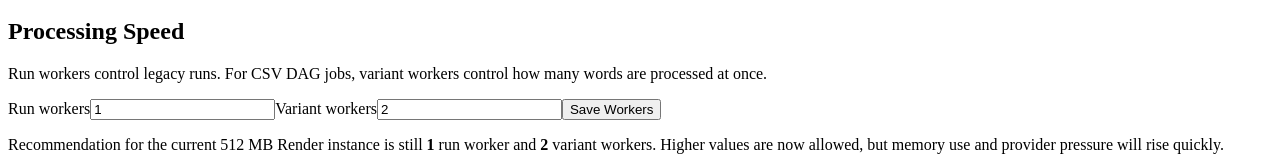
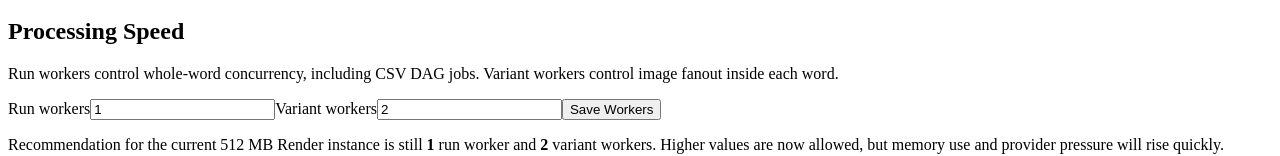
Before and after one commit to shaycohen-verbali/Image-generation, a React (Vite) app in the folder frontend/: page / in a window 1280 px wide. Shown: the part 1055-1211 px from the top of the page. Built offline with nearby package versions, Linux system fonts and the light colour scheme; no server answers; the HTML template or start-up script is replaced by a standard one.

Commit message:
Use run workers for CSV DAG concurrency

```diff
--- a/frontend/src/pages/SubmitPage.jsx
+++ b/frontend/src/pages/SubmitPage.jsx
@@ -571,7 +571,7 @@ export default function SubmitPage() {
       <div className="submit-support-grid">
         <article className="card">
           <h2>Processing Speed</h2>
-          <p>Run workers control legacy runs. For CSV DAG jobs, variant workers control how many words are processed at once.</p>
+          <p>Run workers control whole-word concurrency, including CSV DAG jobs. Variant workers control image fanout inside each word.</p>
           <div className="inline-fields">
             <label>
               Run workers
```
Also changed, not shown: 1 other file (tests, documents, lock files or other folders).
